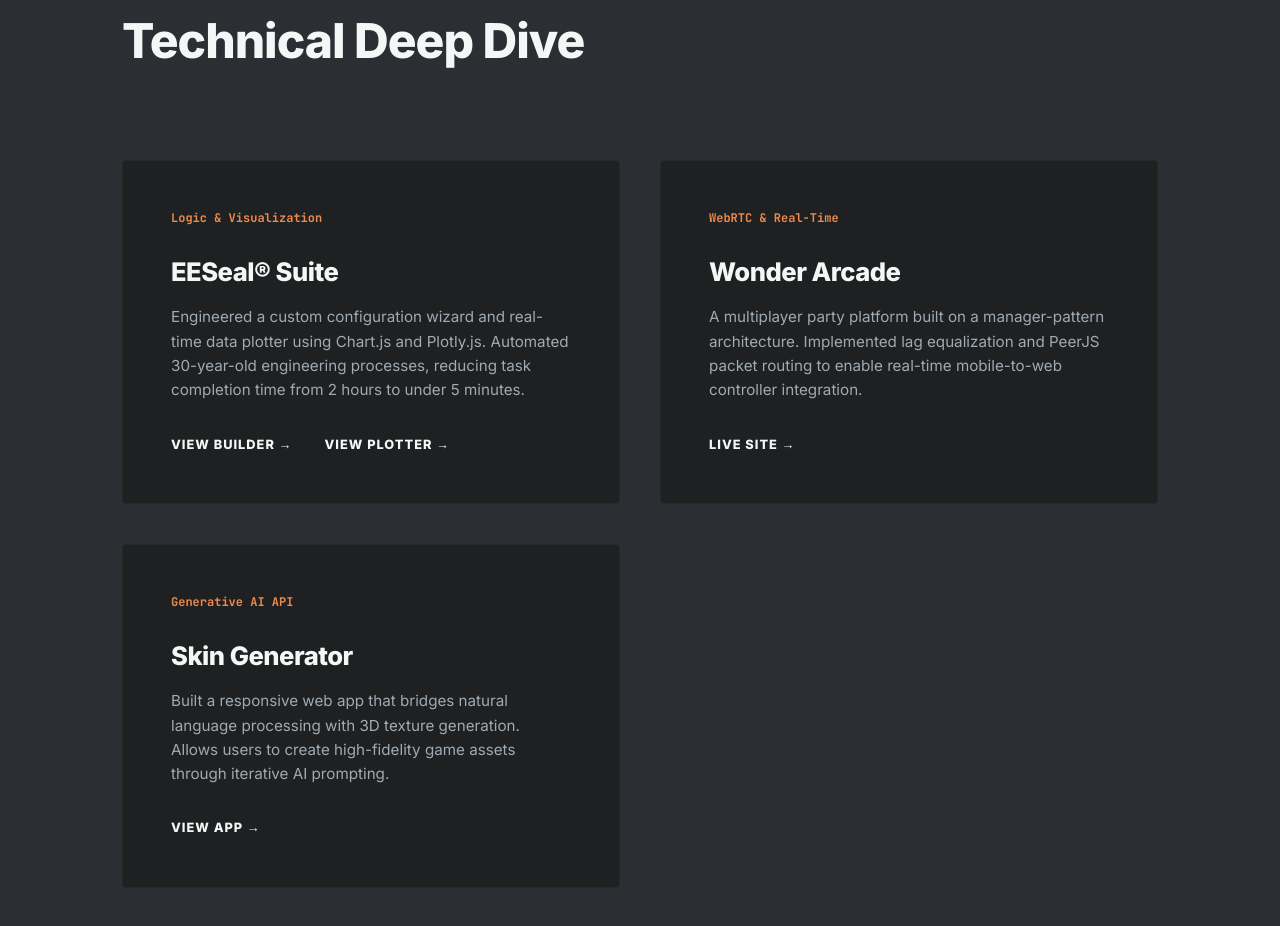
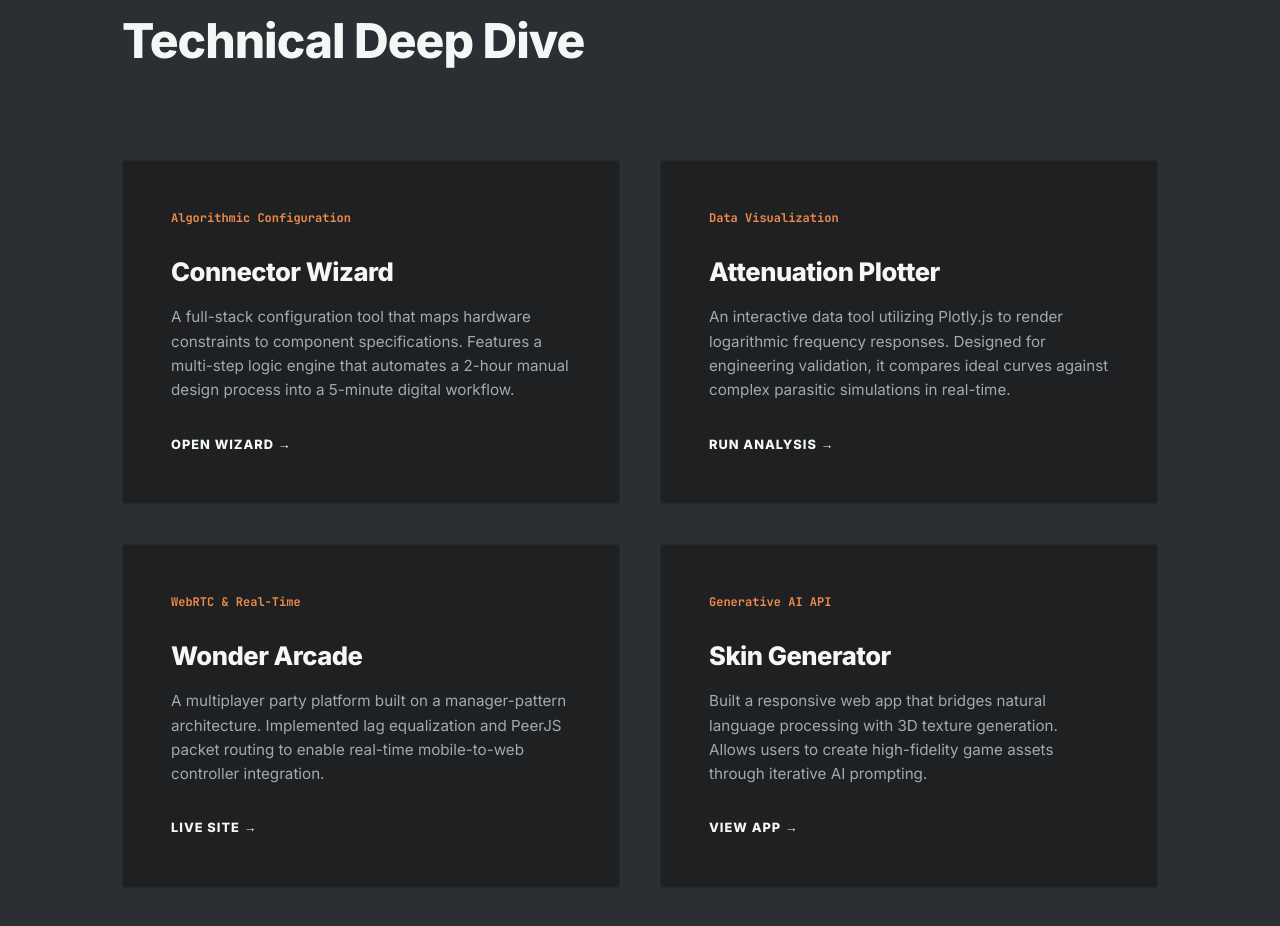
Before and after one commit to Mr-Caden/Caden-Gamache-Portfolio, a plain HTML site: page index.html in a window 1280 px wide. Shown: the part 993-1919 px from the top of the page. Drawn offline with Linux system fonts and the light colour scheme.

Commit message:
Update index.html

```diff
--- a/index.html
+++ b/index.html
@@ -18,7 +18,7 @@
             <p class="hero-desc">Building the future of engineering through AI-Augmented development. I specialize in replacing manual legacy workflows with high-performance, logic-driven web applications.</p>
             <div class="hero-buttons">
                 <a href="#projects" class="btn btn-primary">View Projects</a>
-                <a href="assets/Caden Gamache - Technical Resume (Single Page).pdf" target="_blank" class="btn btn-outline">Download Resume</a>
+                <a href="assets/caden-resume.pdf" target="_blank" class="btn btn-outline">Download Resume</a>
             </div>
         </div>
     </section>
@@ -32,18 +32,27 @@
             </div>
 
             <div class="project-grid">
-                <!-- Project 1 -->
+                <!-- Project 1: Filtered Connector Builder -->
                 <div class="project-card">
-                    <span class="tech-stack">Logic & Visualization</span>
-                    <h3>EESeal® Suite</h3>
-                    <p>Engineered a custom configuration wizard and real-time data plotter using Chart.js and Plotly.js. Automated 30-year-old engineering processes, reducing task completion time from 2 hours to under 5 minutes.</p>
+                    <span class="tech-stack">Algorithmic Configuration</span>
+                    <h3>Connector Wizard</h3>
+                    <p>A full-stack configuration tool that maps hardware constraints to component specifications. Features a multi-step logic engine that automates a 2-hour manual design process into a 5-minute digital workflow.</p>
                     <div class="card-links">
-                        <a href="projects/builder.html" target="_blank">View Builder &rarr;</a>
-                        <a href="projects/plotter.html" target="_blank">View Plotter &rarr;</a>
+                        <a href="projects/builder.html" target="_blank">Open Wizard &rarr;</a>
                     </div>
                 </div>
 
-                <!-- Project 2 -->
+                <!-- Project 2: Attenuation Plotter -->
+                <div class="project-card">
+                    <span class="tech-stack">Data Visualization</span>
+                    <h3>Attenuation Plotter</h3>
+                    <p>An interactive data tool utilizing Plotly.js to render logarithmic frequency responses. Designed for engineering validation, it compares ideal curves against complex parasitic simulations in real-time.</p>
+                    <div class="card-links">
+                        <a href="projects/plotter.html" target="_blank">Run Analysis &rarr;</a>
+                    </div>
+                </div>
+
+                <!-- Project 3: Wonder Arcade -->
                 <div class="project-card">
                     <span class="tech-stack">WebRTC & Real-Time</span>
                     <h3>Wonder Arcade</h3>
@@ -53,7 +62,7 @@
                     </div>
                 </div>
 
-                <!-- Project 3 -->
+                <!-- Project 4: Skin Generator -->
                 <div class="project-card">
                     <span class="tech-stack">Generative AI API</span>
                     <h3>Skin Generator</h3>
@@ -86,5 +95,4 @@
     <!-- Link to Javascript -->
     <script src="js/main.js"></script>
 </body>
-
 </html>
```
